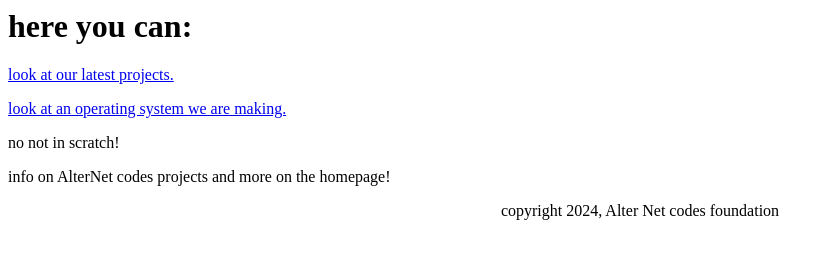
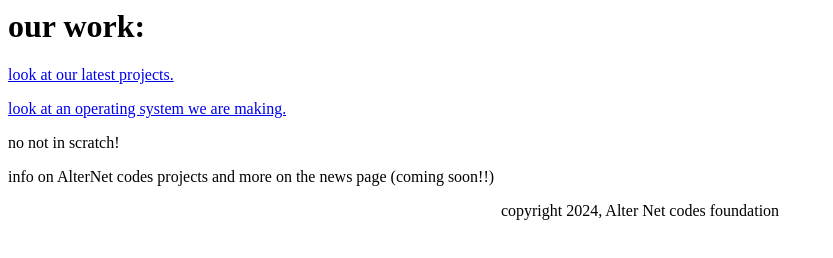
Before and after one commit to webbrowser11/Alter-Net-codes, a plain HTML site: page index.html in a window 1280 px wide. Shown: the whole page, without its empty margins (0-833 px from the left). Drawn offline with Linux system fonts and the light colour scheme.

Commit message:
Update index.html

```diff
--- a/index.html
+++ b/index.html
@@ -1,9 +1,9 @@
 <title>AlterNet codes</title>
-<h1>here you can:</h1>
+<h1>our work:</h1>
 <a href="subpage/">look at our latest projects.</a>
 <p></p>
 <a href="linureOS/index.html">look at an operating system we are making.</a>
 <p>no not in scratch!</p>
-<p>info on AlterNet codes projects and more on the homepage!</p>
+<p>info on AlterNet codes projects and more on the news page (coming soon!!)</p>
 
 <center>copyright 2024, Alter Net codes foundation</center>
```
